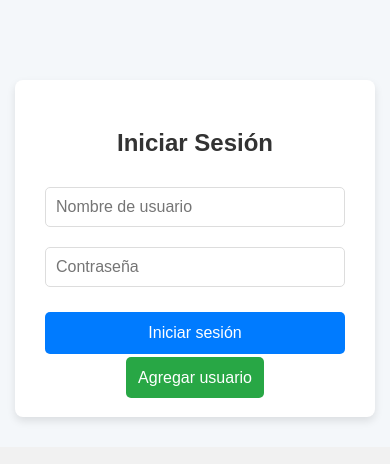
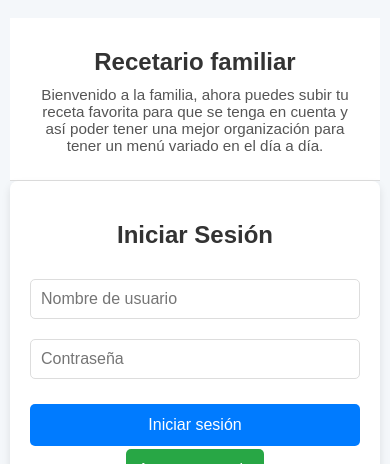
Before and after one commit to Centurionromano/15.entrega, a PHP site: page / in a window 390 px wide. Shown: the top 464 px of the page. Run offline with PHP 8.4, Linux system fonts and the light colour scheme.

Commit message:
Se modifica inicio

```diff
--- a/index.php
+++ b/index.php
@@ -44,6 +44,11 @@ if ($_SERVER['REQUEST_METHOD'] === 'POST') {
 
 </head>
 <body>
+    <header class="main-header">
+        <h1>Recetario familiar</h1>
+        <p>Bienvenido a la familia, ahora puedes subir tu receta favorita para que se tenga en cuenta y así poder tener una mejor organización para tener un menú variado en el día a día.</p>
+    </header>
+
     <div class="container">
         <!-- Título de la página de inicio de sesión -->
         <h2>Iniciar Sesión</h2>
@@ -214,6 +219,54 @@ footer {
     background-color: #f1f1f1;
 }
 
+/* Estilo para el encabezado principal */
+.main-header {
+    text-align: center;
+    padding: 30px 20px 10px 20px;
+    background-color: #fff;
+    border-bottom: 1px solid #ddd;
+}
+
+.main-header h1 {
+    margin: 0;
+    font-size: 2rem;
+    color: #333;
+}
+
+.main-header p {
+    margin-top: 10px;
+    font-size: 1rem;
+    color: #555;
+    max-width: 600px;
+    margin-left: auto;
+    margin-right: auto;
+}
+
+/* RESPONSIVE DESIGN */
+@media (max-width: 768px) {
+    body {
+        padding: 10px;
+    }
+
+    .container {
+        width: 100%;
+        box-sizing: border-box;
+        padding: 20px;
+    }
+
+    .main-header h1 {
+        font-size: 1.5rem;
+    }
+
+    .main-header p {
+        font-size: 0.95rem;
+    }
+
+    footer iframe {
+        width: 100%;
+        height: auto;
+    }
+}
 
 
 
```
